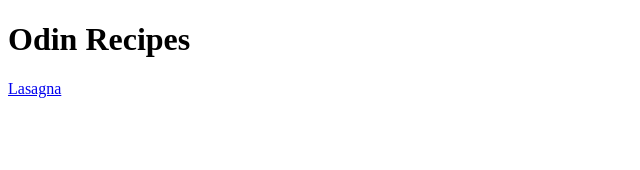
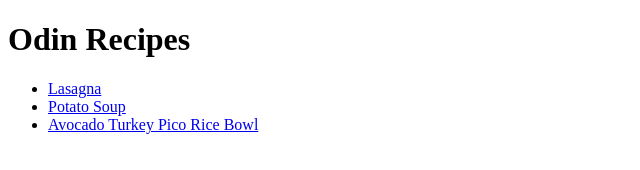
Before and after one commit to amdietz/odin-recipes, a plain HTML site: page index.html in a window 1280 px wide. Shown: the whole page, without its empty margins (0-640 px from the left). Drawn offline with Linux system fonts and the light colour scheme.

Commit message:
Add new recipes to index page

```diff
--- a/index.html
+++ b/index.html
@@ -6,6 +6,10 @@
     </head>
     <body>
         <h1>Odin Recipes</h1>
-        <a href="./recipes/lasagna.html">Lasagna</a>
+        <ul>
+            <li><a href="./recipes/lasagna.html">Lasagna</a></li>
+            <li><a href="./recipes/potato-soup.html">Potato Soup</a></li>
+            <li><a href="./recipes/avocado-turkey-pico-rice-bowl.html">Avocado Turkey Pico Rice Bowl</a></li>
+        </ul>
     </body>
 </html>
```
